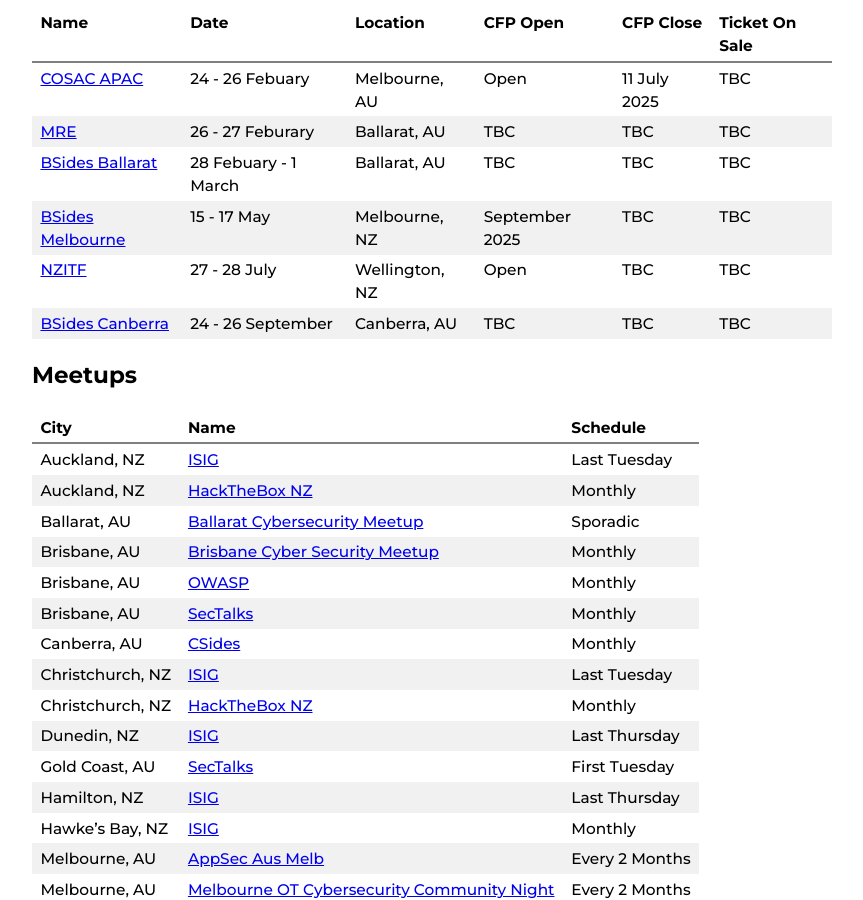
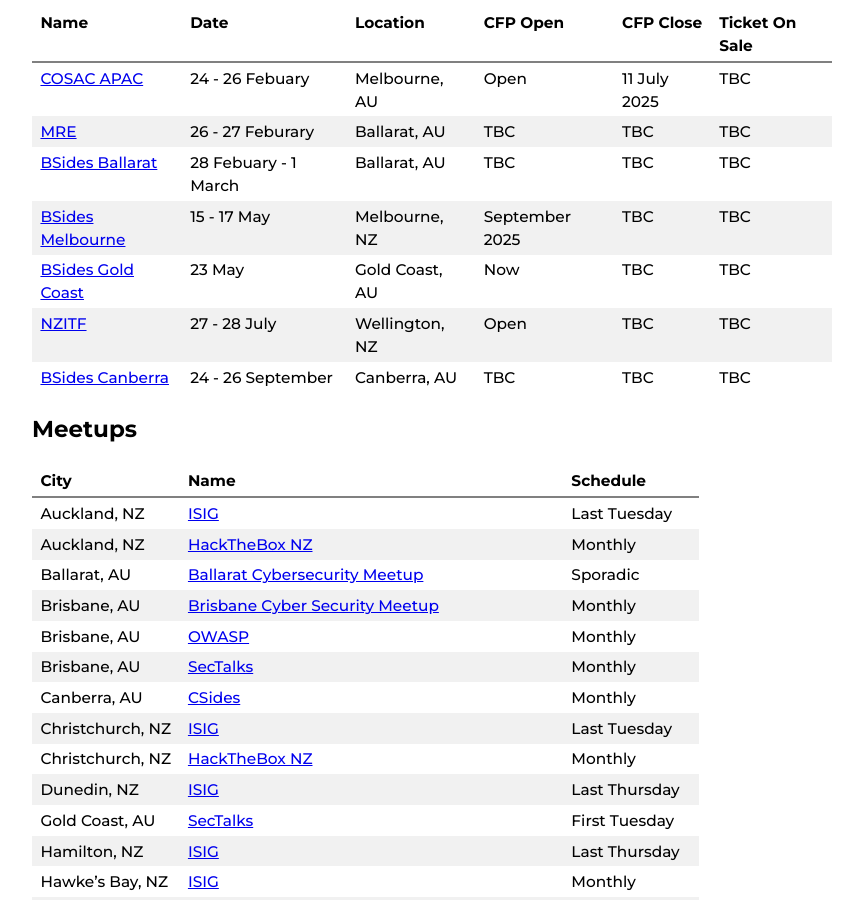
Before and after one commit to nzkarit/downundercons, a Jekyll site: the page built from index.markdown, in a window 1280 px wide and 900 px high, scrolled down 788 px. Shown: the whole window, without its empty margins (208-1071 px from the left). Built offline with Jekyll 4.4.1, drawn with Linux system fonts in a browser that asks for light colours.

Commit message:
Update index.markdown

```diff
--- a/index.markdown
+++ b/index.markdown
@@ -28,6 +28,7 @@ These are a list of hacker/infosec cons and meetups in the NZ and Aussie Area.
 | [MRE](https://federation.edu.au/icsl/icsl-conferences/mre-2026) | 26 - 27 Feburary | Ballarat, AU | TBC | TBC | TBC |
 | [BSides Ballarat](https://federation.edu.au/icsl/icsl-conferences/bsides-ballarat-2026) | 28 Febuary - 1 March | Ballarat, AU | TBC | TBC | TBC |
 | [BSides Melbourne](https://www.bsidesmelbourne.com/) | 15 - 17 May | Melbourne, NZ | September 2025 | TBC | TBC |
+| [BSides Gold Coast](https://bsidesgoldie.com/) | 23 May | Gold Coast, AU | Now | TBC | TBC |
 | [NZITF](https://nzitf.org.nz/conference-details) | 27 - 28 July | Wellington, NZ | Open | TBC | TBC |
 | [BSides Canberra](https://www.bsidesau.com.au/) | 24 - 26 September | Canberra, AU | TBC | TBC | TBC |
 
```
